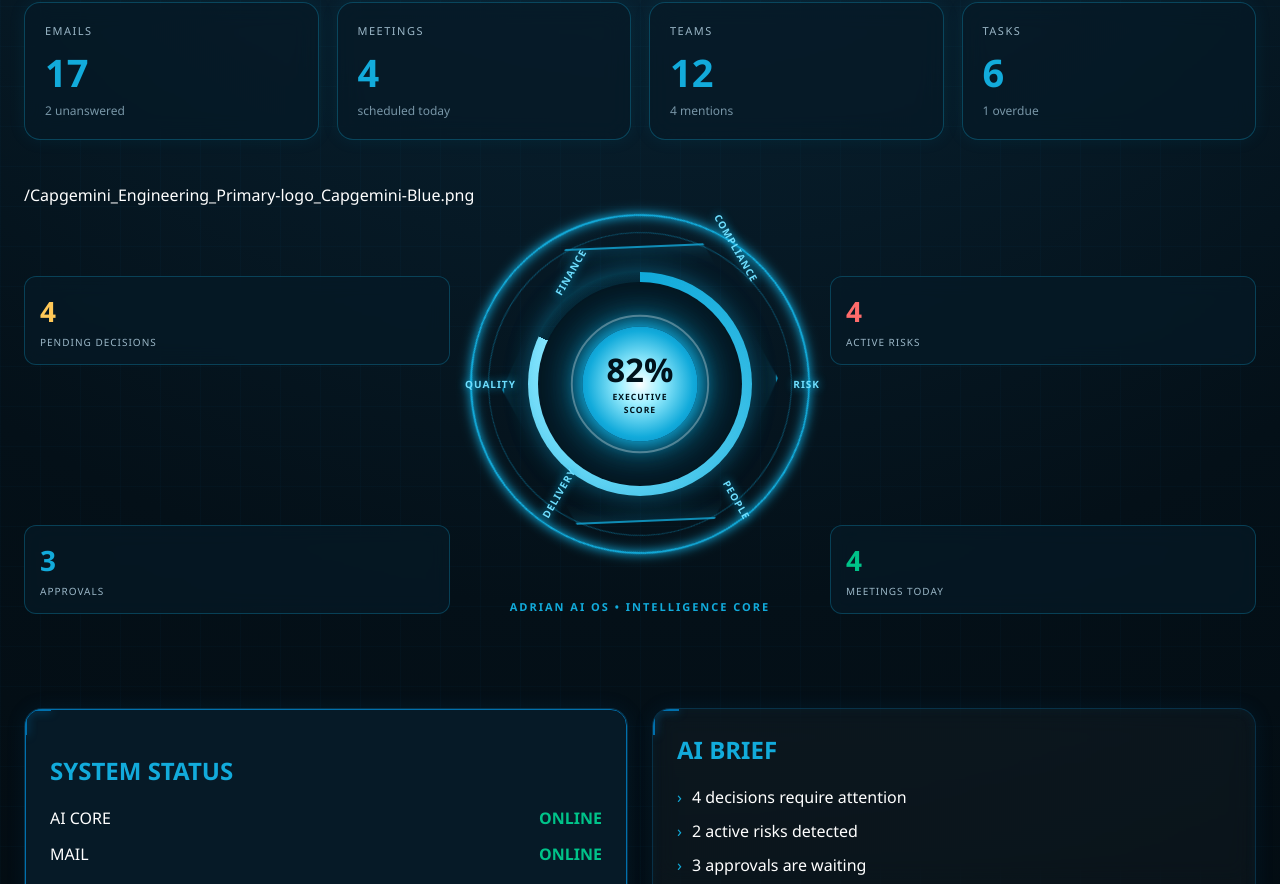
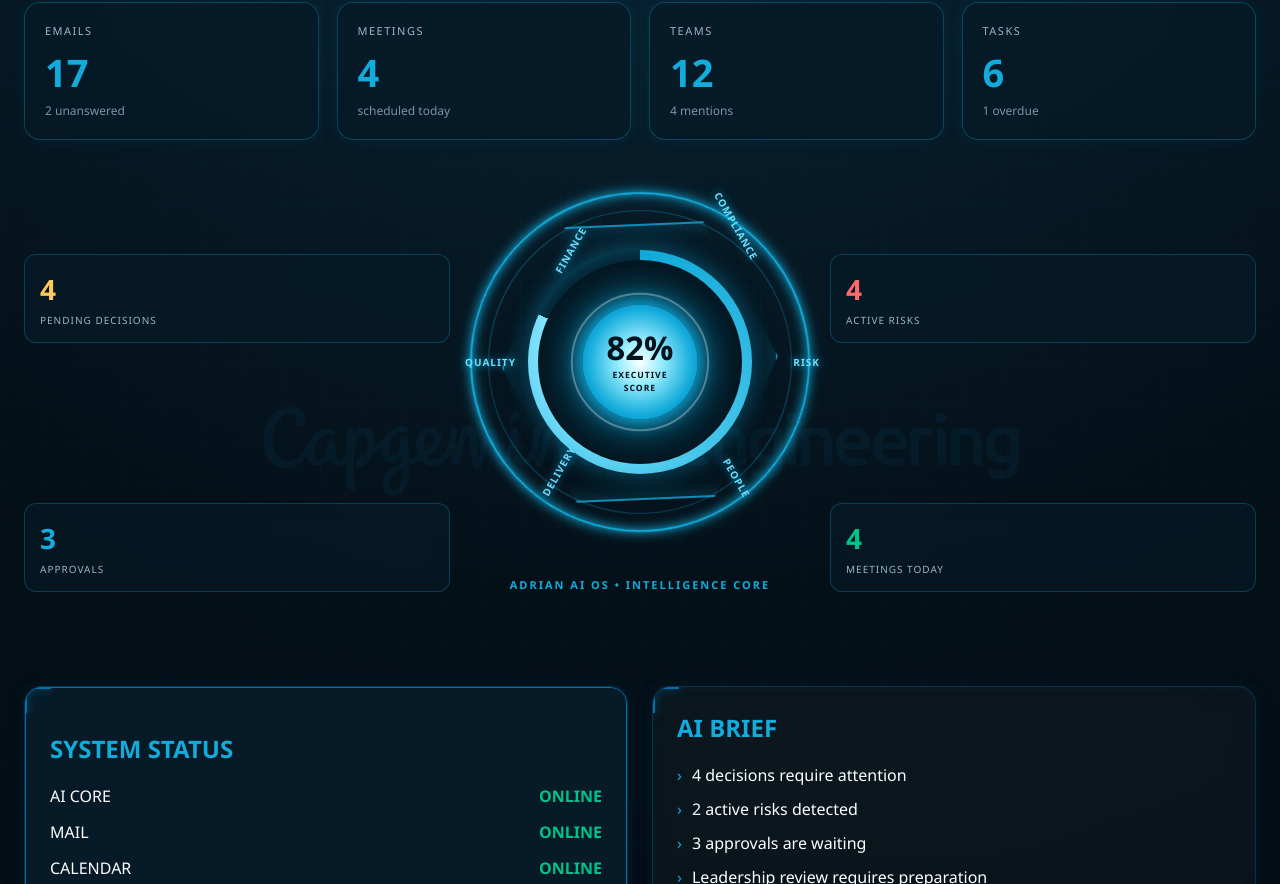
Before and after one commit to adrianbartosik/adrian-ai-os, a Next.js app: page / in a window 1280 px wide. Shown: the part 554-1438 px from the top of the page. Built offline with nearby package versions, Linux system fonts and the light colour scheme.

Commit message:
Fix image tag formatting and adjust section layout

```diff
--- a/app/page.js
+++ b/app/page.js
@@ -237,10 +237,14 @@ export default function Home() {
           </div>
 
           <section className="decision-section watermark-section">
-            /Capgemini_Engineering_Primary-logo_Capgemini-Blue.png
+  <img
+    src="/Capgemini_Engineering_Primary-logo_Capgemini-Blue.png"
+    alt="Capgemini Engineering"
+    className="watermark"
+  />
 
-            <DecisionIntelligence data={mockData} />
-          </section>
+  <DecisionIntelligence data={mockData} />
+</section>
 
           <section className="support-grid">
             <div className="glass">
```
